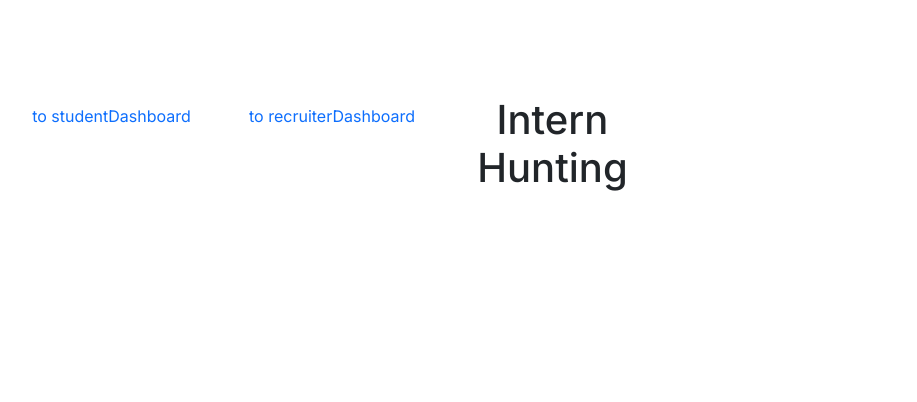
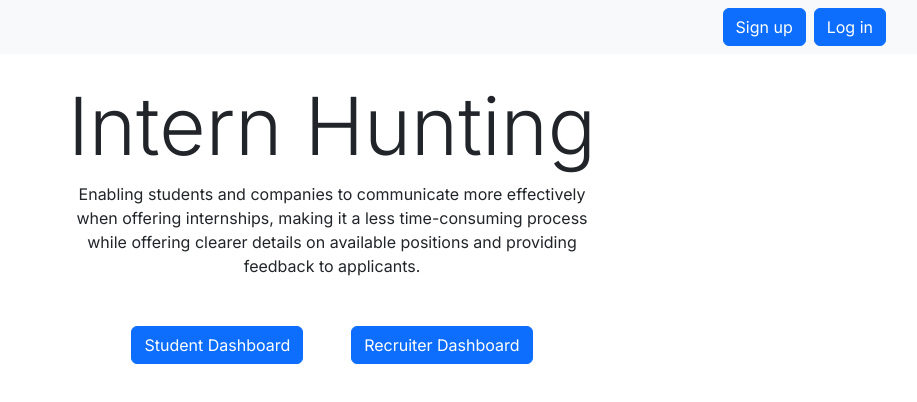
Before and after one commit to robwakefield/InternHunt, a Next.js app: page / in a window 1280 px wide. Shown: the top 402 px of the page, without its empty margins (308-1225 px from the left). Built offline with nearby package versions, Linux system fonts and the light colour scheme.

Commit message:
Add simple homepage with links to other pages

```diff
--- a/src/app/page.js
+++ b/src/app/page.js
@@ -1,20 +1,36 @@
 'use client'
-import Image from 'next/image'
-import styles from './page.module.css'
+
 import "bootstrap/dist/css/bootstrap.min.css"
-import Nav from 'react-bootstrap/Nav';
+import {Nav, Navbar, Container, Button} from 'react-bootstrap/'
 
 
 export default function Home() {
   return (
-    <main className={styles.main}>
-          <Nav justify activeKey="/home">
-          <Nav.Item><Nav.Link href="./studentDashboard">to studentDashboard</Nav.Link></Nav.Item>
-          <Nav.Item><Nav.Link href="./recruiterDashboard">to recruiterDashboard</Nav.Link></Nav.Item>
-          <Nav.Item>
-          <h1>Intern Hunting</h1>
-          </Nav.Item>
-          </Nav>
+    <main>
+      {/* Navigation Title Bar */}
+      <Navbar bg="light" expand="lg">
+        <Container className="d-flex justify-content-end">
+          <Button className="mx-1">Sign up</Button>
+          <Button className="mx-1">Log in</Button>
+        </Container>
+      </Navbar>
+
+      <Container className="mt-4">
+        <h1 className="text-center display-1">Intern Hunting</h1>
+        <Container className="my-2 w-50">
+          <p className="text-center">
+            Enabling students and companies to communicate more effectively when
+             offering internships, making it a less time-consuming process while
+             offering clearer details on available positions and providing
+             feedback to applicants.
+          </p>
+        </Container>
+
+        <Container className="my-5 d-flex justify-content-center">
+          <Button className="mx-4" href="./studentDashboard">Student Dashboard</Button>
+          <Button className="mx-4" href="./recruiterDashboard">Recruiter Dashboard</Button>
+        </Container>
+      </Container>
     </main>
   )
 }
```
